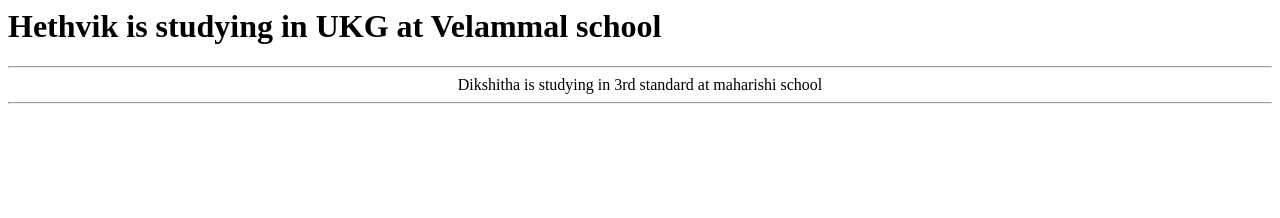
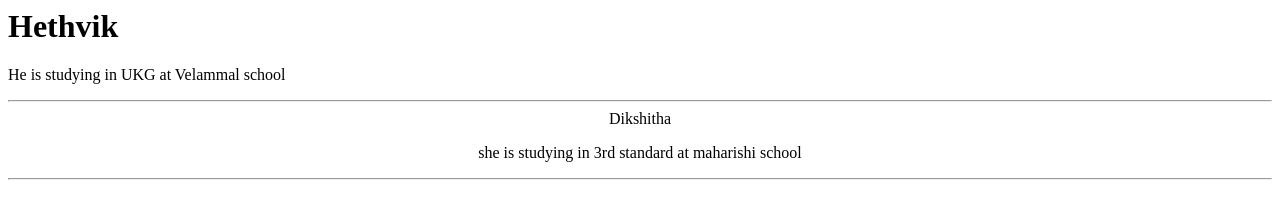
Before and after one commit to Devan-sridhar/Myproject_repo1, a plain HTML site: page index.html in a window 1280 px wide. Drawn offline with Linux system fonts and the light colour scheme.

Commit message:
file update

```diff
--- a/index.html
+++ b/index.html
@@ -1,9 +1,16 @@
 <left>
-<h1>Hethvik is studying in UKG at Velammal school</h1>
+<h1>Hethvik</h1>
+<p>
+
+   He is studying in UKG at Velammal school
+</p>
 </left>
 <hr>
 
 <center>
-<h>Dikshitha is studying in 3rd standard at maharishi school</h>
+<h>Dikshitha</h>
+<p>
+  she  is studying in 3rd standard at maharishi school
+</p>
 </center>
 <hr>
```
